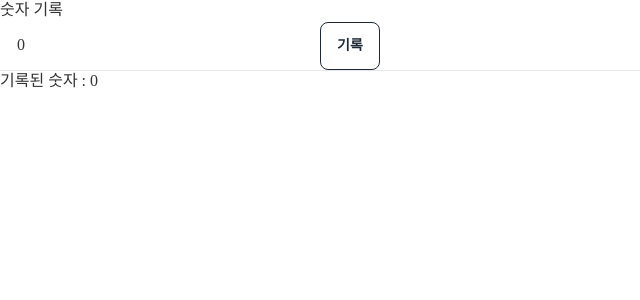
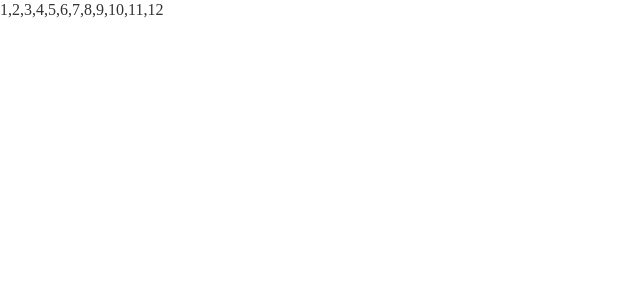
Before and after one commit to NewBean0312/react-test, a React (Create React App) app: page / in a window 1280 px wide. Shown: the top 300 px of the page, without its empty margins (0-640 px from the left). Built offline with nearby package versions, Linux system fonts and the light colour scheme; a web font is replaced by a local one.

Commit message:
배열 렌더링

```diff
--- a/src/NoRecord.js
+++ b/src/NoRecord.js
@@ -1,6 +1,12 @@
 import React, { useState } from "react";
 
 function NoRecord() {
+  const [arr, setArr] = useState([1, 2, 3, 4, 5]);
+
+  setTimeout(() => {
+    setArr([...arr, arr.length + 1]);
+  }, 1000);
+
   const [no, setNo] = useState(0);
   const [recordNo, setRecordNo] = useState(0);
 
@@ -10,7 +16,8 @@ function NoRecord() {
 
   return (
     <>
-      <h1>숫자 기록</h1>
+      {arr.join(",")}
+      {/* <h1>숫자 기록</h1>
       <input
         type="number"
         value={no}
@@ -21,7 +28,7 @@ function NoRecord() {
         기록
       </button>
       <hr />
-      기록된 숫자 : {recordNo}
+      기록된 숫자 : {recordNo} */}
     </>
   );
 }
```
